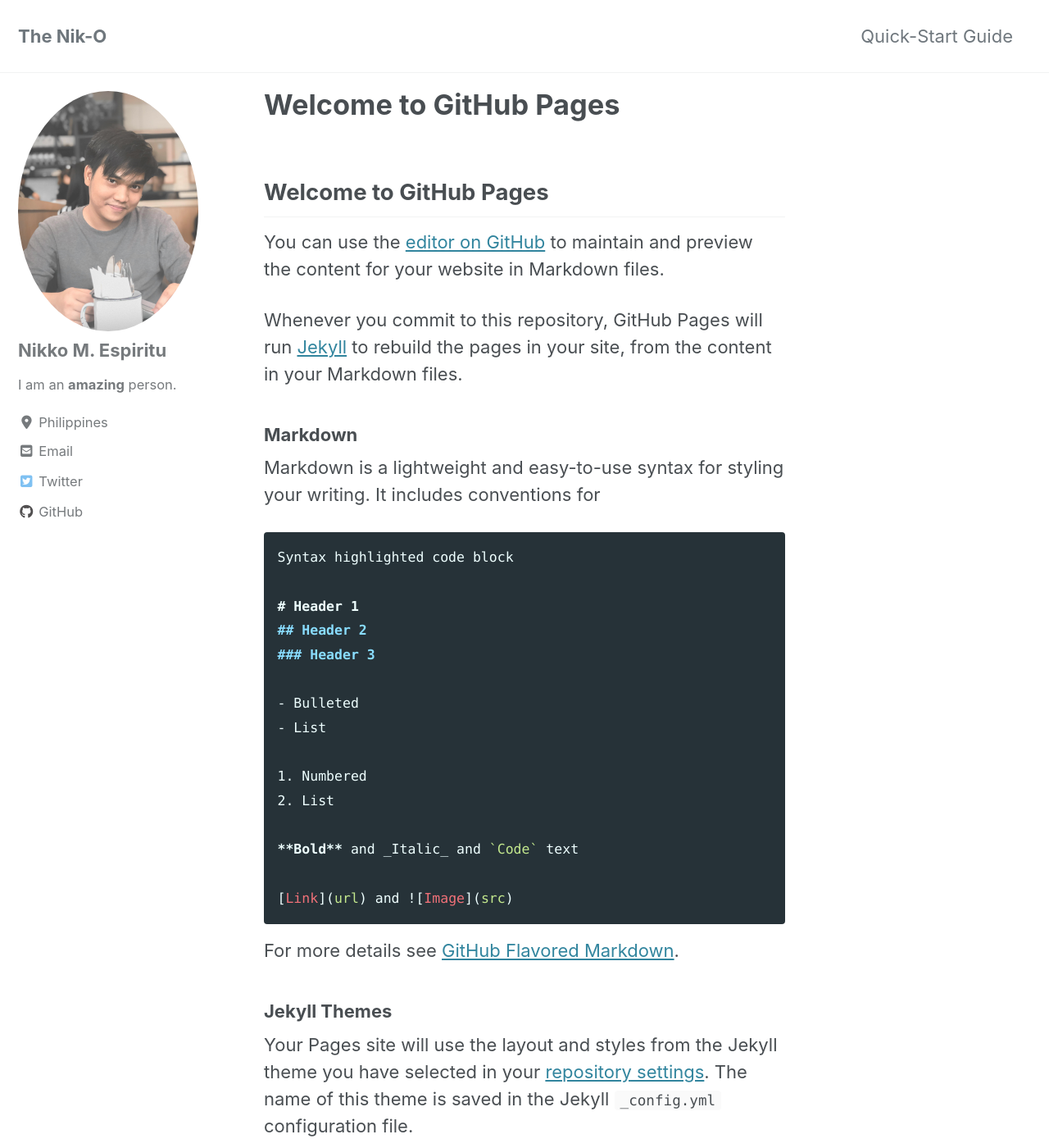
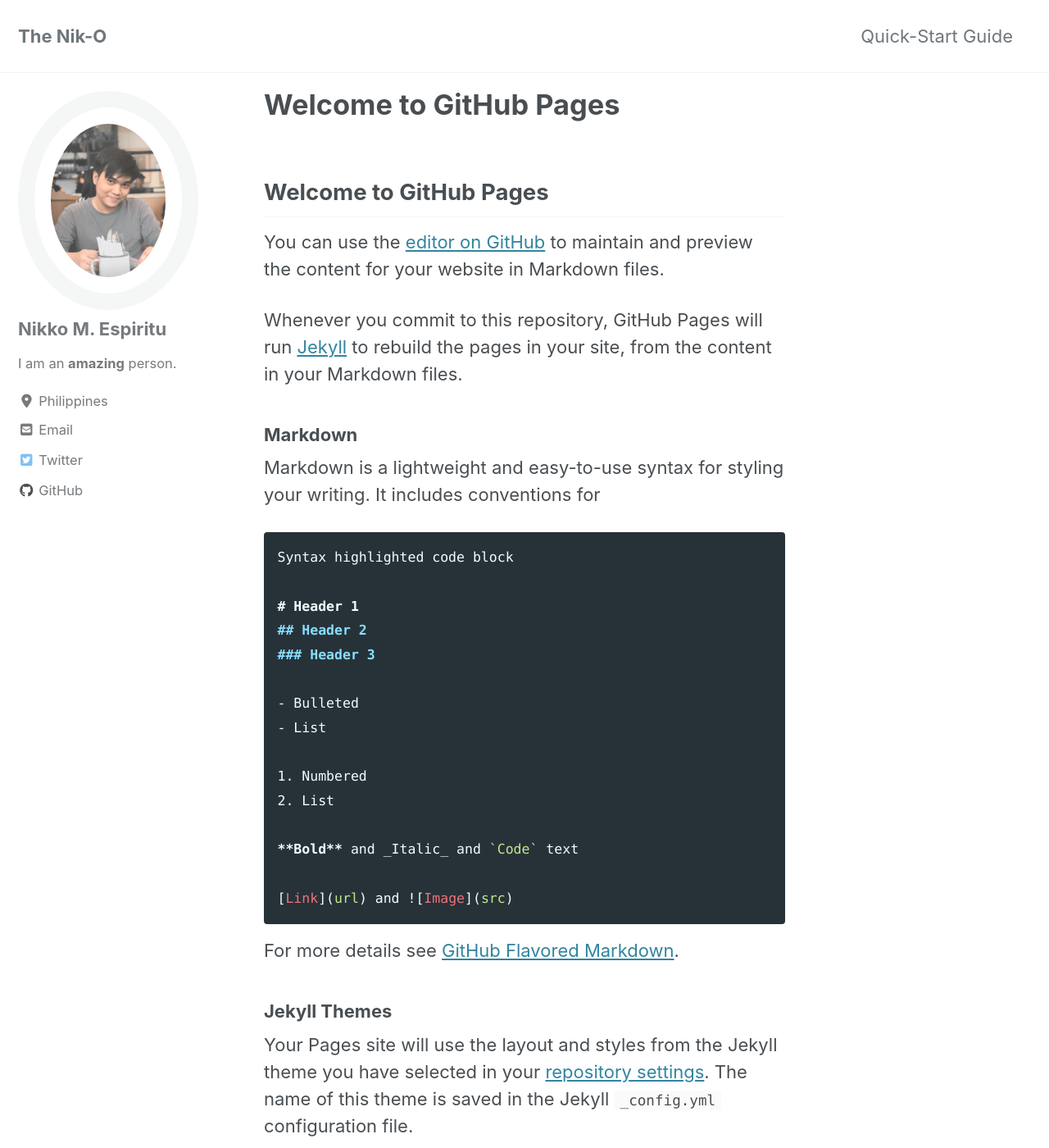
Before and after one commit to espnik/espnik.github.io, a Jekyll site: the page built from index.md, in a window 1280 px wide and 1400 px high. Shown: the whole window at 82% size. Built offline with Jekyll 4.4.1, drawn with Linux system fonts in a browser that asks for light colours; cached includes are drawn as plain includes; nearby versions of some CDN libraries; our own code applies the rules of GitHub Pages for plain Markdown files; the list of posts is cut into pages by our own code.

Commit message:
change DP shape

```diff
--- a/_config.yml
+++ b/_config.yml
@@ -24,7 +24,7 @@ description              : "Data Science Portfolio"
 url                      : # the base hostname & protocol for your site e.g. "https://mmistakes.github.io"
 baseurl                  : # the subpath of your site, e.g. "/blog"
 repository               : # GitHub username/repo-name e.g. "mmistakes/minimal-mistakes"
-teaser                   : "/assets/images/banner-photo.jpg" # path of fallback teaser image, e.g. "/assets/images/500x300.png"
+teaser                   : # path of fallback teaser image, e.g. "/assets/images/500x300.png"
 logo                     : # path of logo image to display in the masthead, e.g. "/assets/images/88x88.png"
 masthead_title           : # overrides the website title displayed in the masthead, use " " for no title
 # breadcrumbs            : false # true, false (default)
--- a/_sass/minimal-mistakes/_sidebar.scss
+++ b/_sass/minimal-mistakes/_sidebar.scss
@@ -131,8 +131,8 @@
     border-radius: 50%;
 
     @include breakpoint($large) {
-      padding: 0px;
-      border: 0px solid $border-color;
+      padding: 20px;
+      border: 20px solid $border-color;
     }
   }
 }
```
